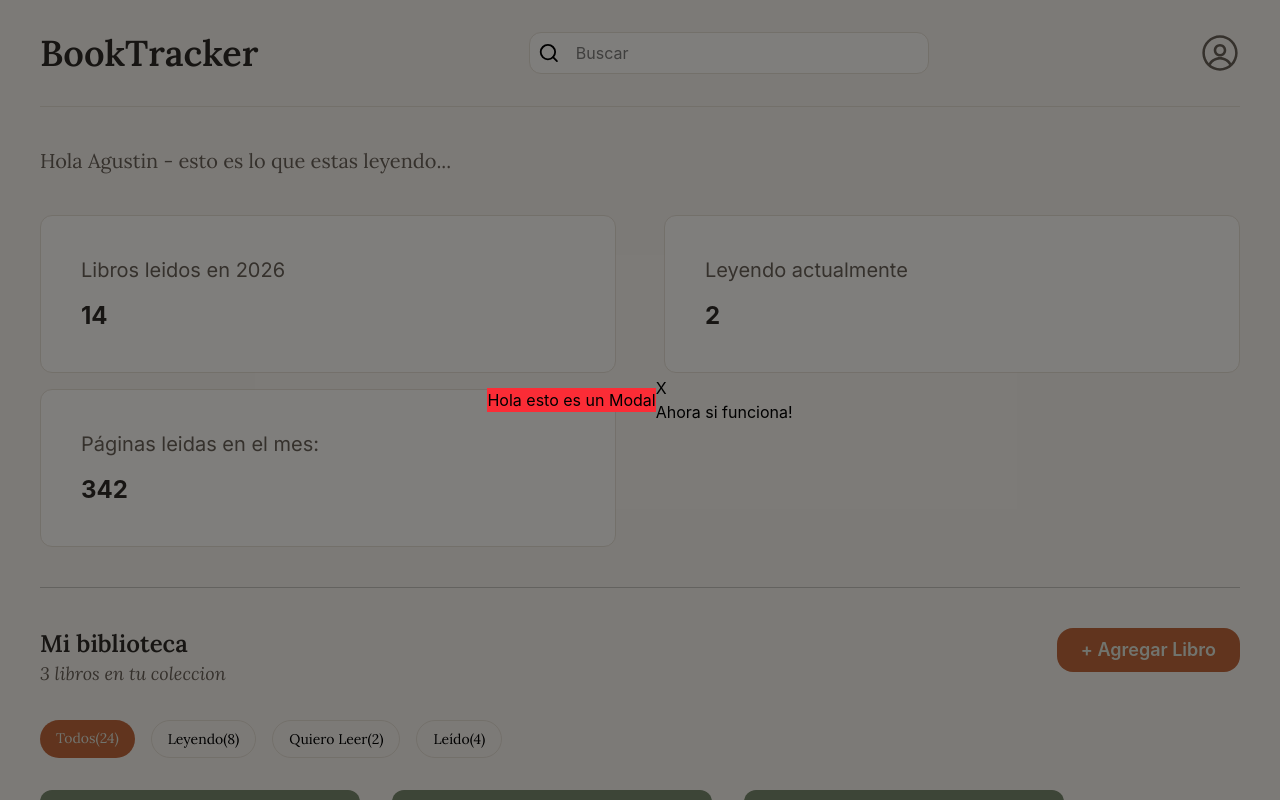
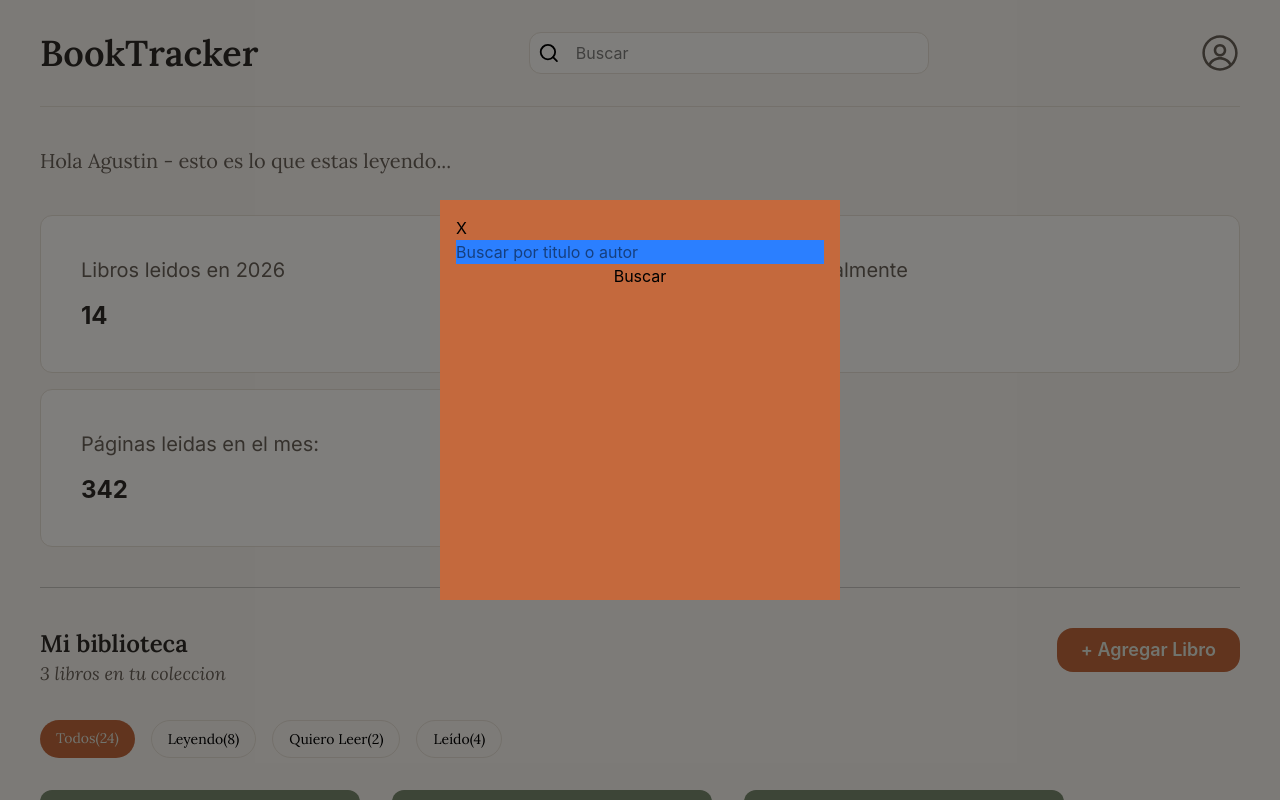
Before and after one commit to AArnedo/reading-dashboard, a React app in the folder client/frontend/: page / in a window 1280 px wide. Both pictures are taken after a click on the button "+ Agregar Libro". Shown: the top 800 px of the page. Built offline with nearby package versions, Linux system fonts and the light colour scheme; the HTML template or start-up script is replaced by a standard one.

Commit message:
feat: Se agrego API de Open Library incorporandola en un nuevo componente 'BookSearch' donde tiene toda la logica de la API

```diff
--- /dev/null
+++ b/client/frontend/src/components/BookSearch.jsx
@@ -0,0 +1,85 @@
+import React, { useState } from 'react'
+import { IoBookOutline } from 'react-icons/io5';
+
+export const BookSearch = ({ onAddBook }) => {
+
+    const [query, setQuery] = useState('');
+    const [result, setResult] = useState([ ]);
+    const [isLoading, setIsLoading] = useState(false);
+    const [error, setError] = useState(null);
+
+    const handleSearch = async (e) =>{
+        e.preventDefault();
+        if (!query.trim()) return // para evitar que se busque con el input vacio
+
+        setIsLoading(true)
+        setError(null)
+
+        try {
+          const response = await fetch(`https://openlibrary.org/search.json?q=${encodeURIComponent(query)}`)
+          const data = await response.json()
+          console.log(data)
+          setResult(data.docs.slice(0,10))
+        } catch (err) {
+          setError('No pudimos buscar libros. Proba de nuevo.')
+        } finally{
+          setIsLoading(false)
+        }
+    }
+
+    const handleAddClick = (book) =>{
+        const newBook = {
+            id: book.key,
+            title: book.title,
+            author: book.author_name?.[0] || "autor desconocido",
+            status: 'quiero-leer'
+        }
+        onAddBook(newBook)
+    }
+
+  return (
+    <div>
+      <form onSubmit={handleSearch} className='flex flex-col'>
+          <input
+          type="text"
+          value={query}
+          placeholder='Buscar por titulo o autor'
+          onChange={(e) => setQuery(e.target.value)}
+          className='bg-blue-500'
+          />
+          <button type='submit' className='cursor-pointer'>Buscar</button>
+      </form>
+
+      {isLoading && <p>Buscando...</p>}
+      {error && <p className='text-red-500'>{error}</p>}
+      {!isLoading && !error && result.length === 0 && query && (
+        <p>No encontramos resultados para "{query}"</p>
+      )}
+
+      <div>
+        {result.map((book) =>(
+          <div key={book.key} className='flex items-center gap-3 space-y-2'>
+            {/* portada */}
+            {book.cover_i ? (
+              <img
+                src={`https://covers.openlibrary.org/b/id/${book.cover_i}-S.jpg`}
+                alt={book.title}
+                className='w-15 h-20'
+              />
+            ) : (
+              <div className='w-10 h-10'>
+                <IoBookOutline size={20} />
+              </div>
+            )}
+            <div>
+              <p>{book.title}</p>
+              <p>{book.author_name?.[0]}</p>
+            </div>
+            <button onClick={() => handleAddClick(book)}>
+              Agregar
+            </button>
+          </div>
+          ))}
+      </div>
+  </div>
+  )}
--- a/client/frontend/src/components/ModalLibrary.jsx
+++ b/client/frontend/src/components/ModalLibrary.jsx
@@ -3,11 +3,10 @@ import React from 'react'
 export const ModalLibrary = ({ onCloseModal, children }) => {
   return (
     <div className='fixed w-full h-full inset-0 bg-black/50 flex justify-center items-center' onClick={onCloseModal}>
-        <div>
-            <h1 className='bg-red-500'>Hola esto es un Modal</h1>
-        </div>
-        <div onClick={onCloseModal}>
-            <button className='cursor-pointer'>X</button>
+        <div
+          onClick={(e) => e.stopPropagation()}
+          className='p-4 bg-accent min-w-100 min-h-100'>
+            <button onClick={onCloseModal} className='cursor-pointer'>X</button>
             {children}
         </div>
     </div>
--- a/client/frontend/src/pages/Dashboard.jsx
+++ b/client/frontend/src/pages/Dashboard.jsx
@@ -3,12 +3,16 @@ import React, { useState } from 'react'
 import { StatsCards } from '../components/StatsCards'
 import { BookCard } from '../components/BookCard'
 import { FilterTabs } from '../components/FilterTabs'
-import {books} from '../data/books.js'
+import { books as initialBooks } from '../data/books.js'
 import { ModalLibrary } from '../components/ModalLibrary.jsx'
+import { BookSearch } from '../components/BookSearch.jsx'
 
 export const Dashboard = () => {
     const [activeFilter, setActiveFilter] = useState('todos');
     const [searchQuery, setSearchQuery] = useState('')
+    const [books, setBooks] = useState(initialBooks);
+    const [isModalOpen, setIsModalOpen] = useState(false);
+
 
     const filteredBooks = books.filter((book) => {
         const matchesStatus = activeFilter === 'todos' || book.status === activeFilter
@@ -20,8 +24,14 @@ export const Dashboard = () => {
         return matchesStatus && matchesSearch
     })
 
-    /* modal */
-    const [isModalOpen, setIsModalOpen] = useState(false)
+
+    /* new book */
+    const handleAddBook = (newBook) =>{
+        setBooks([...books, newBook])
+    }
+
+
+
 
 
   return (
@@ -62,7 +72,7 @@ export const Dashboard = () => {
             <div>
                 {isModalOpen && (
                     <ModalLibrary onCloseModal={() => setIsModalOpen(false)}>
-                        <p>Ahora si funciona!</p>
+                        <BookSearch onAddBook={handleAddBook}/>
                     </ModalLibrary>
                 )}
             </div>
--- a/client/frontend/src/pages/Login.jsx
+++ b/client/frontend/src/pages/Login.jsx
@@ -28,12 +28,12 @@ export const Login = () => {
               </div>
             </div>
           </form>
-          <a className='text-accent text-sm flex justify-end my-4'>¿Olvidaste la contraseña?</a>
+          <a className='text-accent text-sm flex justify-end my-4 hover:text-accent-dark cursor-pointer hover:underline'>¿Olvidaste la contraseña?</a>
           <div>
-            <button className='bg-accent py-2 rounded-xl text-background block w-full'>Iniciar sesión</button>
+            <button className='bg-accent py-2 rounded-xl text-background block w-full cursor-pointer hover:bg-accent-dark'>Iniciar sesión</button>
           </div>
           <div className='pt-4 text-sm flex justify-center gap-2'>
-            <span>¿No tenes cuenta?</span><a className='text-accent'>Regístrate</a>
+            <span>¿No tenes cuenta?</span><a className='text-accent cursor-pointer hover:underline'>Regístrate</a>
           </div>
         </div>
     </AuthLayout>
```
